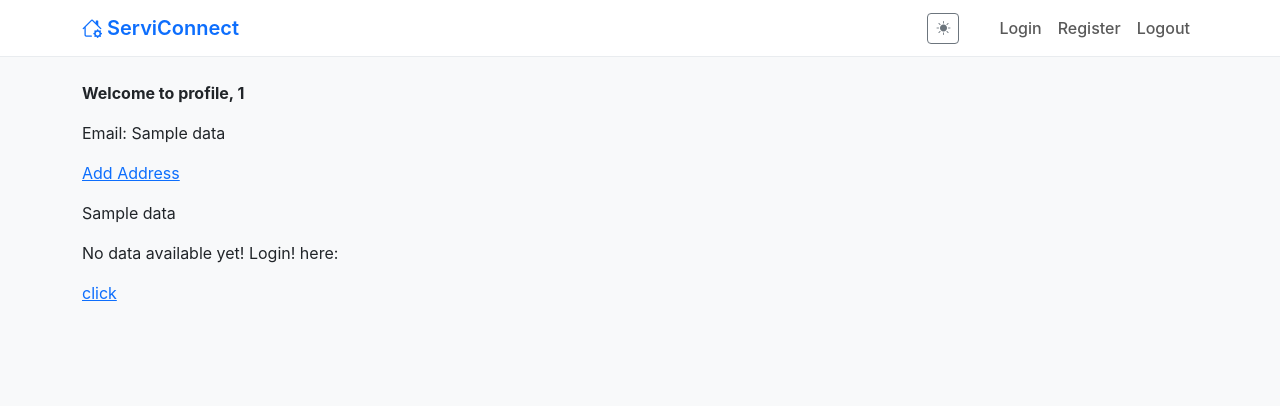
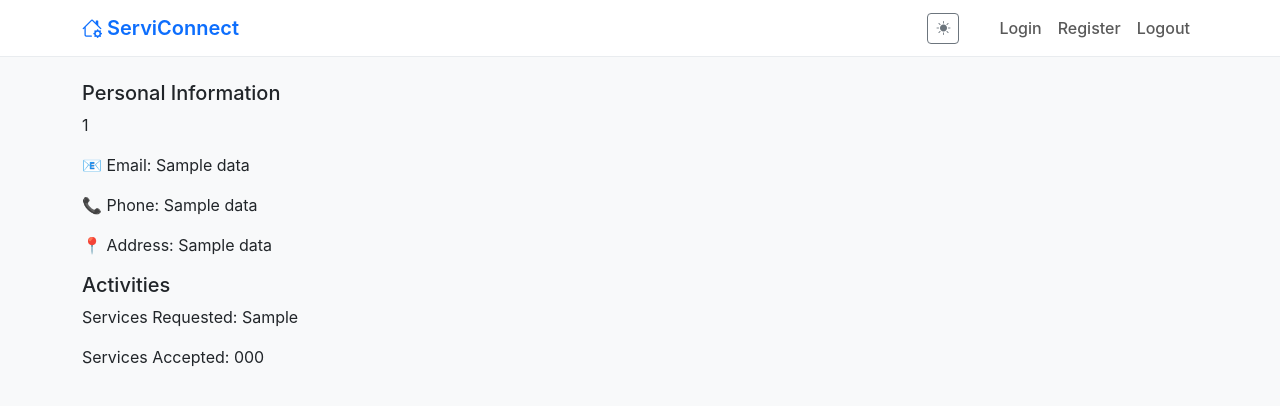
Before and after one commit to muhammads-git/Local_service_connect_app, a Flask app: template app/templates/dashboards/userProfilePage.html in a window 1280 px wide. Shown: the top 406 px of the page. Run offline with Flask 3, Linux system fonts and the light colour scheme; the template is opened without the code that fills it: most values are stand-ins (such as "Sample title", 1, 10 or a date in 2020); some libraries are stand-ins or nearby versions.

Commit message:
user profile

```diff
--- a/app/templates/dashboards/userProfilePage.html
+++ b/app/templates/dashboards/userProfilePage.html
@@ -10,23 +10,17 @@
    <title>Profile</title>
 </head>
 <body>
+   <h5>Personal Information</h5>
    {% for data in userData %}
-      {% if data %}
-         <p><b>Welcome to profile, {{ data[0] }}</b></p>
-         <p>Email: {{ data[1] }}</p>
-         {% if not data[2] %}
-         <!-- <form action="{{ url_for('auths_bp.complete_profile') }}",methods='GET'>
-            <button type="reset">Add Address</button>
-         </form> -->
-         <a href="{{ url_for('auths_bp.complete_profile')}}">Add Address</a>
-         {% else %}
-         <p>Address: {{ data[2] }}</p>
-         {% endif %}
-      <p><Address> {{ data[3] }}</Address></p>
-      <p>No data available yet! Login! here: </p>
-      <a href="{{ url_for('auths_bp.user_login')}}">click</a>
-      {% endif %}
+   <p>{{ data[0] }}</p>
+   <p>📧 Email: {{ data[1] }}</p>
+   <p>📞 Phone: {{ data[2]}}</p>
+   <p>📍 Address: {{ data[3] }}</p>
    {% endfor %}
+
+   <h5>Activities</h5>
+   <p>Services Requested: {{ servicesRequested }}</p>
+   <p>Services Accepted: {{ servicesAccepted }}</p>
 
 </body>
 </html>
```
Also changed, not shown: app/routess/dashboards.py (+11 -2 lines).
